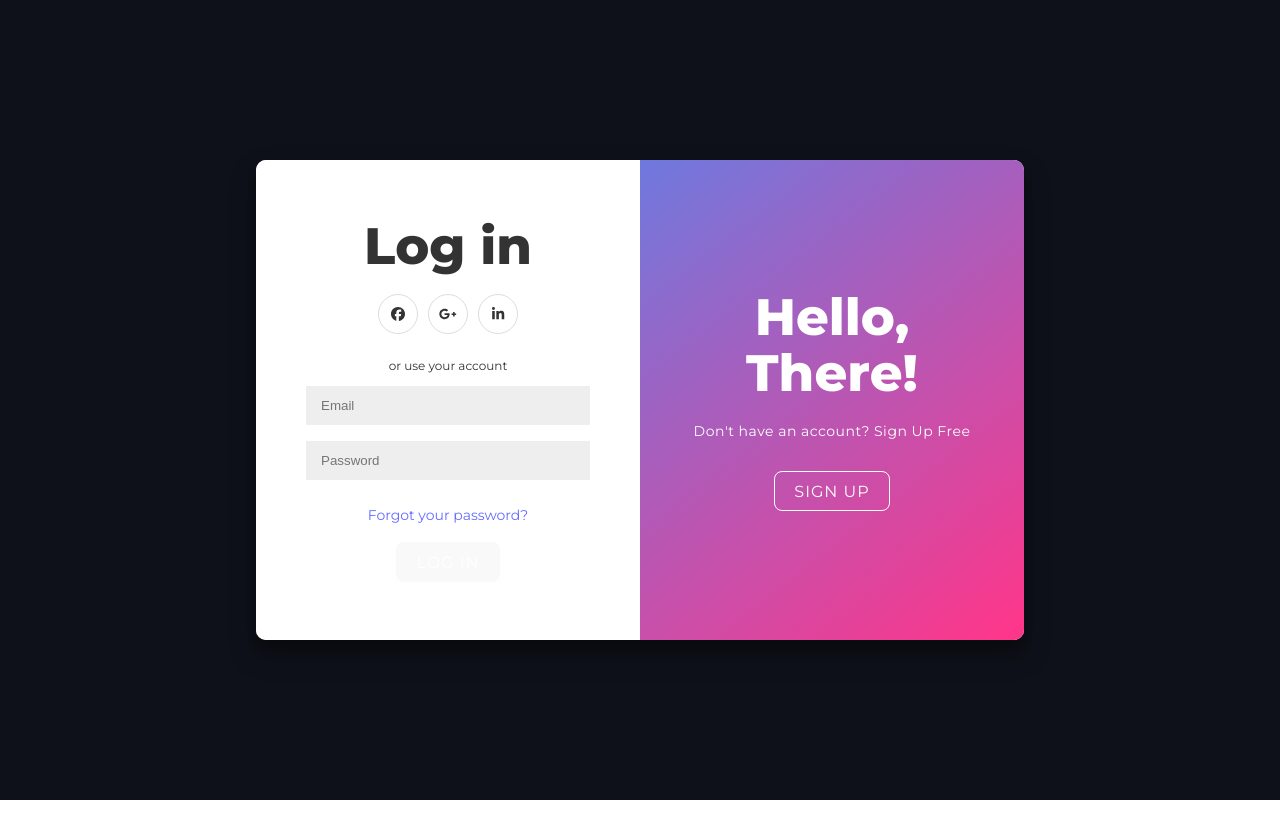
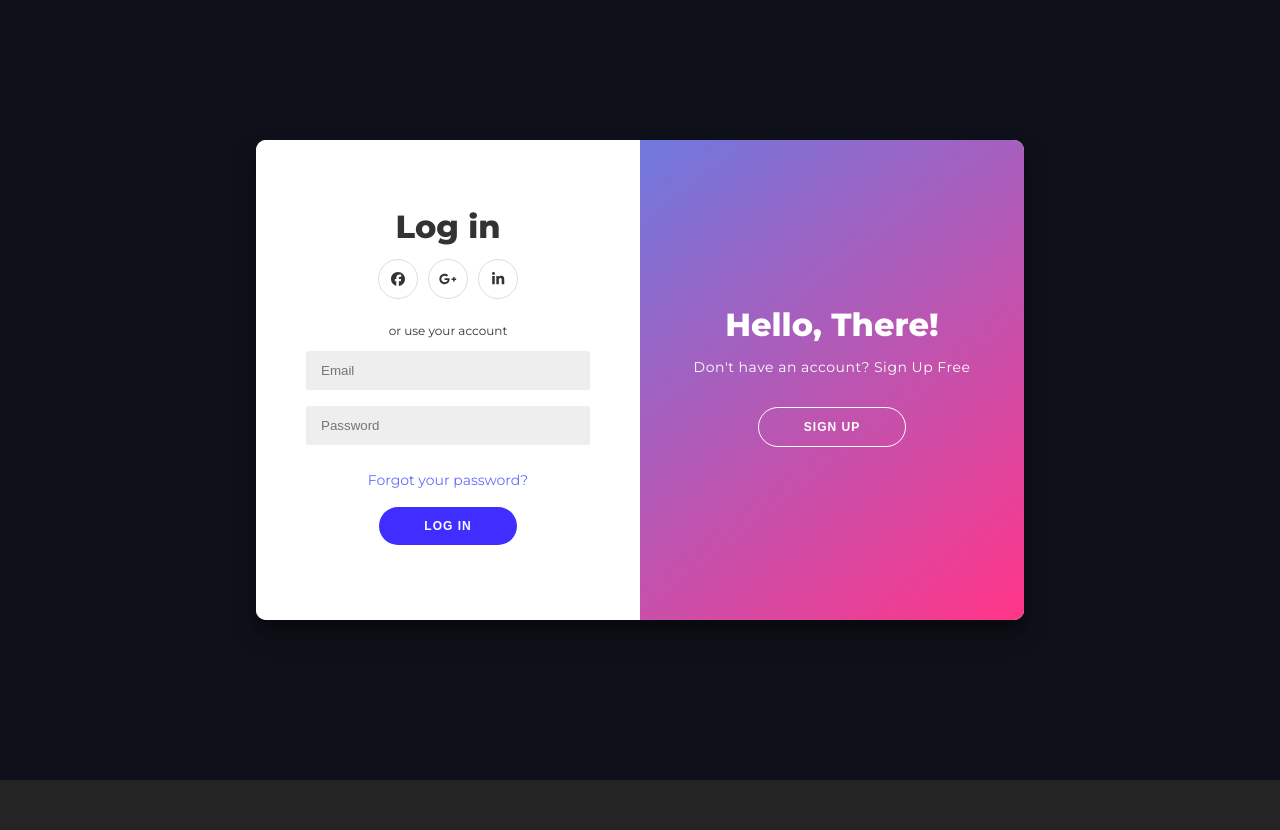
Before and after one commit to escalandres/PasswordManager, a React (Vite) app in the folder client/: page / in a window 1280 px wide. Before the commit the page ends 800 px from the top, so only its background shows below. Built offline with nearby package versions, Linux system fonts and the light colour scheme.

Commit message:
Css styles fixed

```diff
--- a/client/src/App.css
+++ b/client/src/App.css
@@ -8,7 +8,3 @@
 .card {
   padding: 2em;
 }
-
-a{
-  color: var(--icon);
-}
--- a/client/src/components/Login.jsx
+++ b/client/src/components/Login.jsx
@@ -55,7 +55,7 @@ const Login = () => {
                     </div>
                     <span>or use your account</span>
                     <input type="email" placeholder="Email" />
-                    <input type="password" placeholder="Password" />
+                    <input type="password" className="mb" placeholder="Password" />
                     <a href="#">Forgot your password?</a>
                     <button>Log In</button>
                 </form>
@@ -75,6 +75,7 @@ const Login = () => {
                 </div>
             </div>
         </div>
+
     )
 }
 export default Login
--- a/client/src/css/login.css
+++ b/client/src/css/login.css
@@ -20,6 +20,7 @@ body {
 }
 
 h1 {
+    font-size: 2rem;
     font-weight: bold;
     margin: 0;
 }
@@ -42,14 +43,16 @@ span {
 }
 
 a {
-    color: var(--icon);
+    color: #646cff;
     font-size: 14px;
-    text-decoration: none;
+    font-weight: 500;
+    text-decoration: inherit;
     margin: 15px 0;
 }
 
 a:hover{
     text-decoration: underline;
+    color: #535bf2;
 }
 
 button {
@@ -67,6 +70,12 @@ button {
 
 button:active {
     transform: scale(0.95);
+}
+
+button:hover{
+    background-color: #FFFFFF;
+    color: #3F2EFF;
+    border: .1px solid #3F2EFF;
 }
 
 button:focus {
@@ -253,3 +262,7 @@ input {
 .h1-black{
     color: var(--icon);
 }
+
+input{
+    border-radius: 2%;
+}
--- a/client/src/index.css
+++ b/client/src/index.css
@@ -14,57 +14,3 @@
   -moz-osx-font-smoothing: grayscale;
   -webkit-text-size-adjust: 100%;
 }
-
-a {
-  font-weight: 500;
-  color: #646cff;
-  text-decoration: inherit;
-}
-a:hover {
-  color: #535bf2;
-}
-
-body {
-  margin: 0;
-  display: flex;
-  place-items: center;
-  min-width: 320px;
-  min-height: 100vh;
-}
-
-h1 {
-  font-size: 3.2em;
-  line-height: 1.1;
-}
-
-button {
-  border-radius: 8px;
-  border: 1px solid transparent;
-  padding: 0.6em 1.2em;
-  font-size: 1em;
-  font-weight: 500;
-  font-family: inherit;
-  background-color: #1a1a1a;
-  cursor: pointer;
-  transition: border-color 0.25s;
-}
-button:hover {
-  border-color: #646cff;
-}
-button:focus,
-button:focus-visible {
-  outline: 4px auto -webkit-focus-ring-color;
-}
-
-@media (prefers-color-scheme: light) {
-  :root {
-    color: #213547;
-    background-color: #ffffff;
-  }
-  a:hover {
-    color: #747bff;
-  }
-  button {
-    background-color: #f9f9f9;
-  }
-}
```
